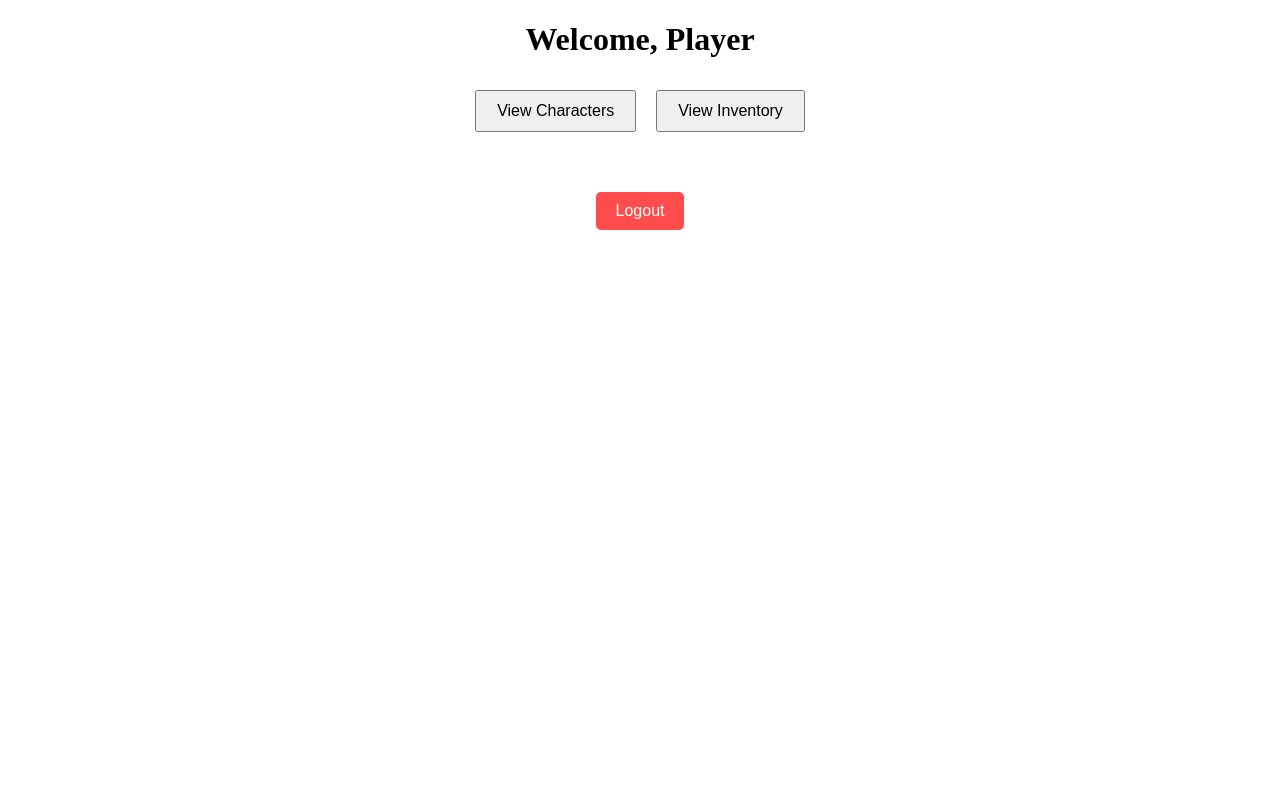
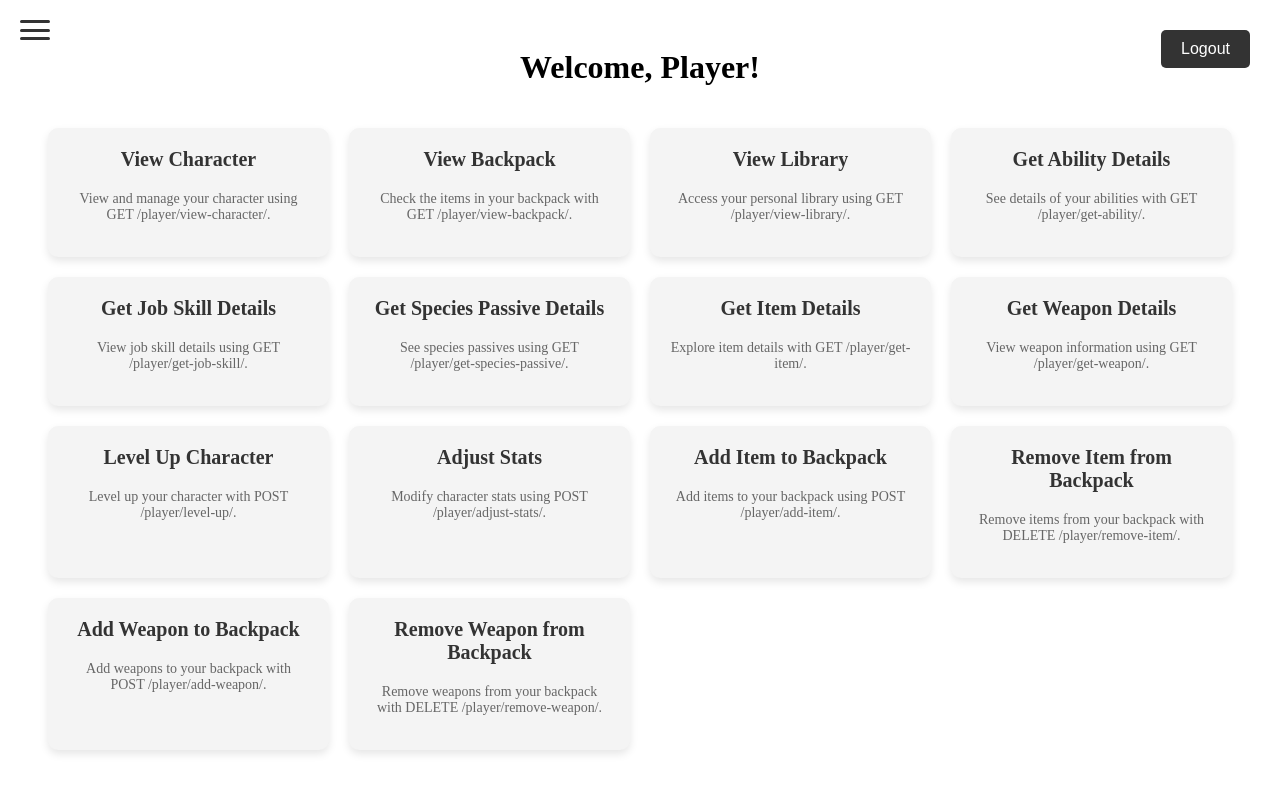
Before and after one commit to aj8971996/ttmAPI, an Angular app in the folder ttm_angular_service/tabletopmanager/: page /view-player in a window 1280 px wide. Shown: the top 792 px of the page. Built offline with nearby package versions, Linux system fonts and the light colour scheme; sample sign-in values are in the browser's storage.

Commit message:
player landing view completed

```diff
--- a/ttm_angular_service/tabletopmanager/src/app/view-player/view-player.component.css
+++ b/ttm_angular_service/tabletopmanager/src/app/view-player/view-player.component.css
@@ -1,30 +1,107 @@
-.player-view {
-    text-align: center;
-  }
-
-  .button-container {
-    margin-top: 20px;
-  }
-
+/* General button styles */
 button {
   padding: 10px 20px;
   margin: 10px;
   font-size: 16px;
   cursor: pointer;
+  border: none;
+  border-radius: 5px;
+  transition: background-color 0.3s ease;
 }
 
+/* Player View Styling */
+.player-view {
+  text-align: center;
+  padding: 20px;
+}
+
+/* Hamburger Menu */
+.hamburger-menu {
+  cursor: pointer;
+  display: flex;
+  flex-direction: column;
+  justify-content: space-between;
+  width: 30px;
+  height: 20px;
+  position: fixed;
+  top: 20px;
+  left: 20px;
+  z-index: 1000; /* Ensure it stays on top */
+}
+
+.hamburger-menu .bar {
+  height: 3px;
+  width: 100%;
+  background-color: #333; /* Default color of the bars */
+  border-radius: 3px;
+  transition: all 0.3s ease-in-out;
+}
+
+.hamburger-menu.open .bar {
+  background-color: white;
+}
+
+.hamburger-menu.open .bar:nth-child(1) {
+  transform: rotate(45deg) translate(5px, 5px);
+}
+
+.hamburger-menu.open .bar:nth-child(2) {
+  opacity: 0;
+}
+
+.hamburger-menu.open .bar:nth-child(3) {
+  transform: rotate(-45deg) translate(6px, -6px);
+}
+
+/* Logout Button Container */
 .logout-container {
-    margin-top: 40px;
+  position: fixed;
+  top: 20px;
+  right: 20px;
+  z-index: 1000;
 }
 
 .logout-button {
-    background-color: #ff4d4d;
+  background-color: #333;
   color: white;
-    border: none;
-    padding: 10px 20px;
-    border-radius: 5px;
 }
 
 .logout-button:hover {
-    background-color: #ff3333;
+  background-color: #575757;
 }
+
+/* Action Cards */
+.action-cards-container {
+  display: grid;
+  grid-template-columns: repeat(auto-fit, minmax(250px, 1fr)); /* Responsive grid */
+  gap: 20px;
+  margin-top: 20px;
+  padding: 20px;
+  overflow-y: auto; /* Enable vertical scrolling if necessary */
+  max-height: calc(100vh - 100px); /* Ensure the cards don't overflow the screen */
+}
+
+.card {
+  background-color: #f4f4f4;
+  border-radius: 10px;
+  padding: 20px;
+  box-shadow: 0 4px 8px rgba(0, 0, 0, 0.1);
+  transition: transform 0.3s, box-shadow 0.3s;
+  cursor: pointer;
+}
+
+.card h3 {
+  margin-top: 0;
+  font-size: 20px;
+  color: #333;
+}
+
+.card p {
+  color: #666;
+  font-size: 14px;
+}
+
+.card:hover {
+  transform: translateY(-5px);
+  box-shadow: 0 8px 16px rgba(0, 0, 0, 0.2);
+}
--- a/ttm_angular_service/tabletopmanager/src/app/view-player/view-player.component.html
+++ b/ttm_angular_service/tabletopmanager/src/app/view-player/view-player.component.html
@@ -1,10 +1,74 @@
 <div class="player-view">
-  <h1>Welcome, Player</h1>
+  <h1>Welcome, Player!</h1>
 
-  <!-- Buttons for viewing characters and inventory -->
-  <div class="button-container">
-    <button (click)="viewCharacter()">View Characters</button>
-    <button (click)="viewInventory()">View Inventory</button>
+  <!-- Hamburger menu button -->
+  <div class="hamburger-menu" (click)="toggleMenu()">
+    <div class="bar"></div>
+    <div class="bar"></div>
+    <div class="bar"></div>
+  </div>
+
+  <!-- Include the side menu -->
+  <app-side-menu></app-side-menu>
+
+  <!-- Action Cards Section -->
+  <div class="action-cards-container">
+    <div class="card" (click)="viewCharacter()">
+      <h3>View Character</h3>
+      <p>View and manage your character using GET /player/view-character/.</p>
+    </div>
+    <div class="card" (click)="viewBackpack()">
+      <h3>View Backpack</h3>
+      <p>Check the items in your backpack with GET /player/view-backpack/.</p>
+    </div>
+    <div class="card" (click)="viewLibrary()">
+      <h3>View Library</h3>
+      <p>Access your personal library using GET /player/view-library/.</p>
+    </div>
+    <div class="card" (click)="getAbilityDetails()">
+      <h3>Get Ability Details</h3>
+      <p>See details of your abilities with GET /player/get-ability/.</p>
+    </div>
+    <div class="card" (click)="getJobSkillDetails()">
+      <h3>Get Job Skill Details</h3>
+      <p>View job skill details using GET /player/get-job-skill/.</p>
+    </div>
+    <div class="card" (click)="getSpeciesPassiveDetails()">
+      <h3>Get Species Passive Details</h3>
+      <p>See species passives using GET /player/get-species-passive/.</p>
+    </div>
+    <div class="card" (click)="getItemDetails()">
+      <h3>Get Item Details</h3>
+      <p>Explore item details with GET /player/get-item/.</p>
+    </div>
+    <div class="card" (click)="getWeaponDetails()">
+      <h3>Get Weapon Details</h3>
+      <p>View weapon information using GET /player/get-weapon/.</p>
+    </div>
+    <div class="card" (click)="levelUpCharacter()">
+      <h3>Level Up Character</h3>
+      <p>Level up your character with POST /player/level-up/.</p>
+    </div>
+    <div class="card" (click)="adjustCharacterStats()">
+      <h3>Adjust Stats</h3>
+      <p>Modify character stats using POST /player/adjust-stats/.</p>
+    </div>
+    <div class="card" (click)="addItemToBackpack()">
+      <h3>Add Item to Backpack</h3>
+      <p>Add items to your backpack using POST /player/add-item/.</p>
+    </div>
+    <div class="card" (click)="removeItemFromBackpack()">
+      <h3>Remove Item from Backpack</h3>
+      <p>Remove items from your backpack with DELETE /player/remove-item/.</p>
+    </div>
+    <div class="card" (click)="addWeaponToBackpack()">
+      <h3>Add Weapon to Backpack</h3>
+      <p>Add weapons to your backpack with POST /player/add-weapon/.</p>
+    </div>
+    <div class="card" (click)="removeWeaponFromBackpack()">
+      <h3>Remove Weapon from Backpack</h3>
+      <p>Remove weapons from your backpack with DELETE /player/remove-weapon/.</p>
+    </div>
   </div>
 
   <!-- Logout button -->
--- a/ttm_angular_service/tabletopmanager/src/app/view-player/view-player.component.ts
+++ b/ttm_angular_service/tabletopmanager/src/app/view-player/view-player.component.ts
@@ -3,33 +3,91 @@ import { FormsModule } from '@angular/forms';
 import { AuthService } from '../auth.service';
 import { Router } from '@angular/router'; // Import Router for navigation
 import { CommonModule } from '@angular/common'; // Import CommonModule for *ngIf
+import { SideMenuComponent } from '../side-menu/side-menu.component';
 
 @Component({
   selector: 'app-view-player',
   standalone: true,
   templateUrl: './view-player.component.html',
   styleUrls: ['./view-player.component.css'],
-  imports: [FormsModule, CommonModule], // Ensure CommonModule is included for *ngIf
+  imports: [FormsModule, CommonModule, SideMenuComponent], // Ensure CommonModule is included for *ngIf
 })
 export class ViewPlayerComponent {
 
   constructor(private authService: AuthService, private router: Router) {}
 
-  // Placeholder for navigating to view characters
+  // Player Methods for routing
   viewCharacter() {
-    console.log('Navigating to view character');
-    // Implement functionality to navigate or display character-related features
+    this.router.navigate(['/player/view-character']);
   }
 
-  // Placeholder for navigating to view inventory
-  viewInventory() {
-    console.log('Navigating to view inventory');
-    // Implement functionality to navigate or display inventory-related features
+  viewBackpack() {
+    this.router.navigate(['/player/view-backpack']);
   }
 
-  // Logout functionality
+  viewLibrary() {
+    this.router.navigate(['/player/view-library']);
+  }
+
+  getAbilityDetails() {
+    this.router.navigate(['/player/get-ability']);
+  }
+
+  getJobSkillDetails() {
+    this.router.navigate(['/player/get-job-skill']);
+  }
+
+  getSpeciesPassiveDetails() {
+    this.router.navigate(['/player/get-species-passive']);
+  }
+
+  getItemDetails() {
+    this.router.navigate(['/player/get-item']);
+  }
+
+  getWeaponDetails() {
+    this.router.navigate(['/player/get-weapon']);
+  }
+
+  levelUpCharacter() {
+    this.router.navigate(['/player/level-up']);
+  }
+
+  adjustCharacterStats() {
+    this.router.navigate(['/player/adjust-stats']);
+  }
+
+  addItemToBackpack() {
+    this.router.navigate(['/player/add-item']);
+  }
+
+  removeItemFromBackpack() {
+    this.router.navigate(['/player/remove-item']);
+  }
+
+  addWeaponToBackpack() {
+    this.router.navigate(['/player/add-weapon']);
+  }
+
+  removeWeaponFromBackpack() {
+    this.router.navigate(['/player/remove-weapon']);
+  }
+
+  toggleMenu() {
+    const menu = document.querySelector('.side-menu');
+    const hamburger = document.querySelector('.hamburger-menu'); // Select the hamburger button
+    if (menu && hamburger) {
+      menu.classList.toggle('open'); // Toggle the open class on the side menu
+      hamburger.classList.toggle('open'); // Toggle the open class on the hamburger menu
+    } else {
+      console.error("Menu or hamburger button element not found.");
+    }
+  }
+
+  // Logout and navigate back to login page
   logout() {
     this.authService.logout(); // Clear authentication
     this.router.navigate(['/login']); // Redirect to login page
   }
+
 }
```
Lines whose indentation alone changed are shown as unchanged.
